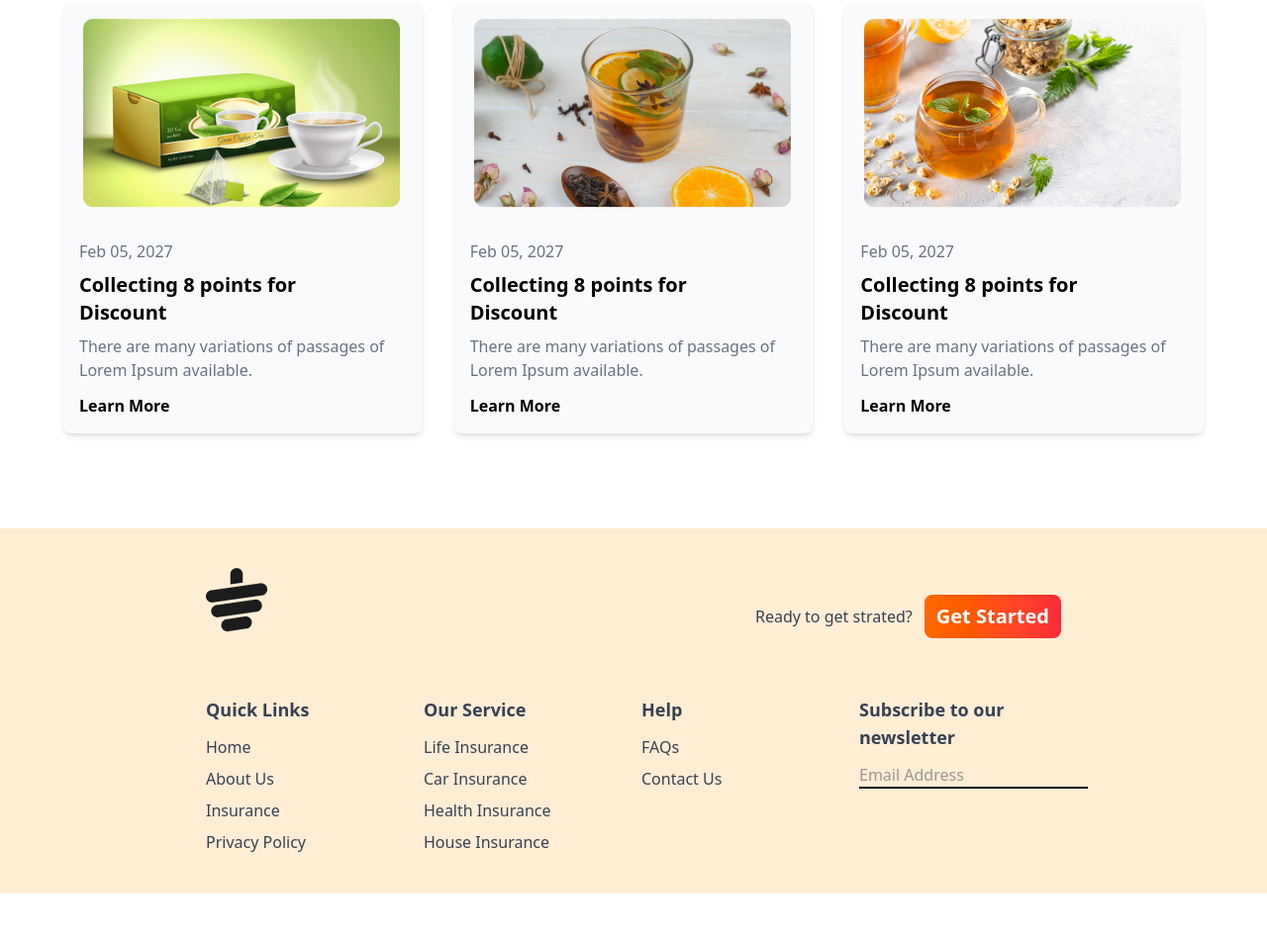
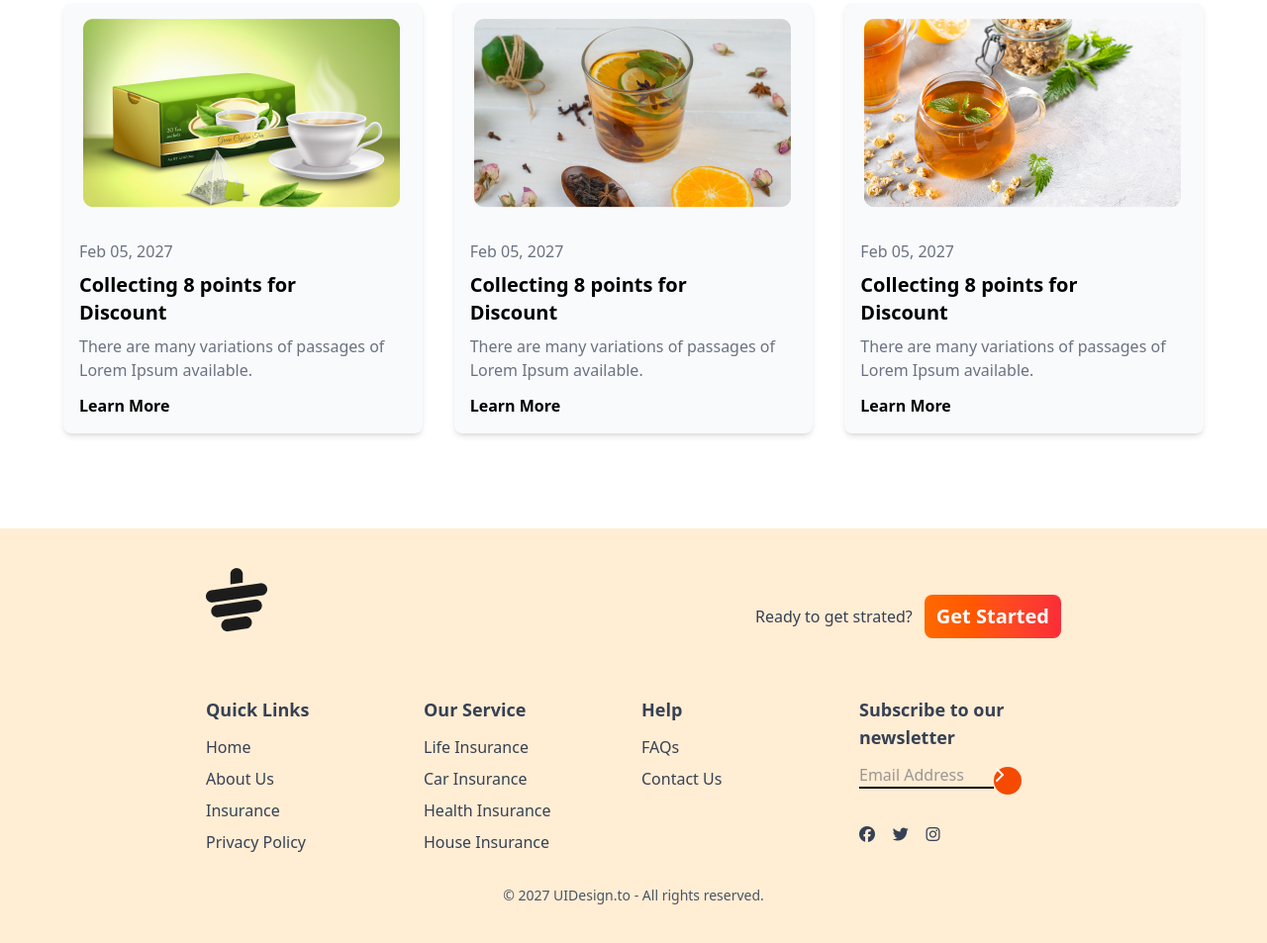
Before and after one commit to Hasan2080/Tea-House-Website-Create-in-Hasan, a plain HTML site: page index.html in a window 1280 px wide. Shown: the part 2778-3731 px from the top of the page at 99% size. Before the commit the page ends 3681 px from the top, so only its background shows below. Drawn offline with nearby package versions, Linux system fonts and the light colour scheme.

Commit message:
Tea House Website project Complite

```diff
--- a/index.html
+++ b/index.html
@@ -327,11 +327,21 @@
                             <h3 class="font-semibold text-lg mb-3">Subscribe to our newsletter</h3>
                             <div class="flex flex-col space-y-2">
                                 <div>
-                                    <input placeholder="Email Address" type="text" class="border-b-2 border-black">
+                                    <input placeholder="Email Address" type="text" class="border-b-2 border-black w-4/6"><i class="fa-solid fa-chevron-right w-7
+                                    h-7 bg-orange-600 inline-flex rounded-full text-white justify-center items-center"></i>
+                                    <div class="flex w-2/5 mb-2 mt-8 justify-between">
+                                        <i class="fa-brands fa-facebook"></i>
+                                        <i class="fa-brands fa-twitter"></i>
+                                        <i class="fa-brands fa-instagram"></i>
+
+                                    </div>
                                 </div>
 
                             </div>
                       </div>
+                  </div>
+                  <div class="text-center pt-4 mt-4">
+                    <p class="text-sm text-gray-600">© 2027 UIDesign.to - All rights reserved.</p>
 
                   </div>
             </div>
```
